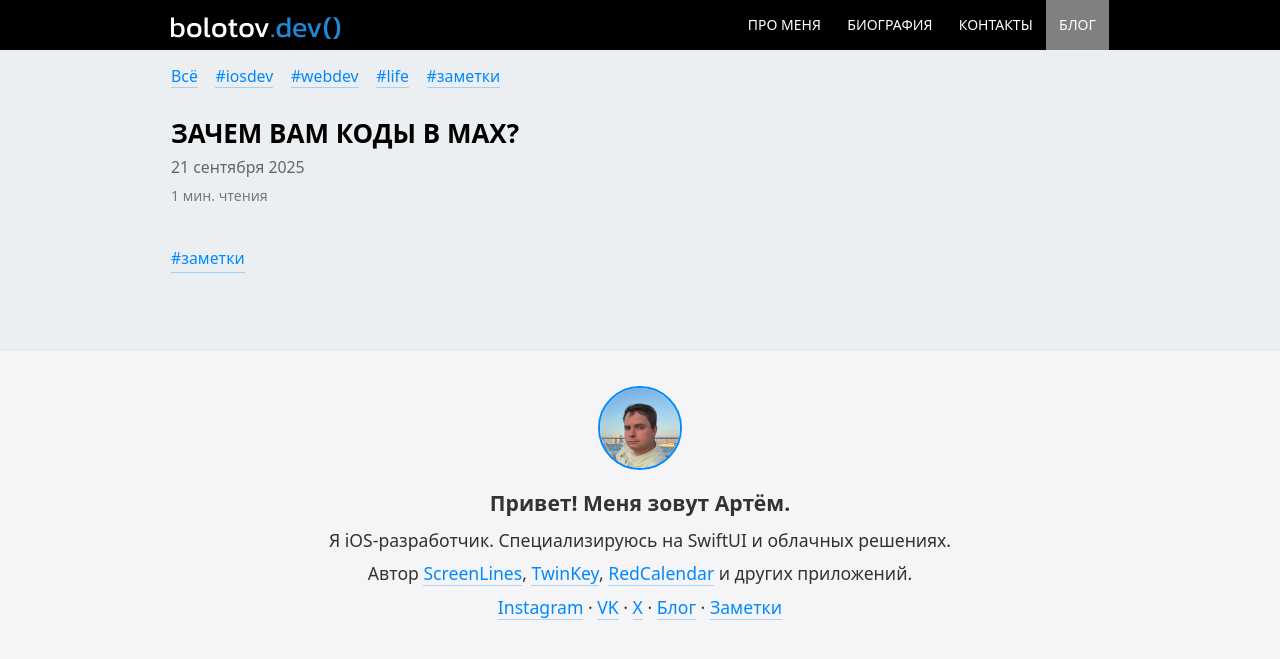
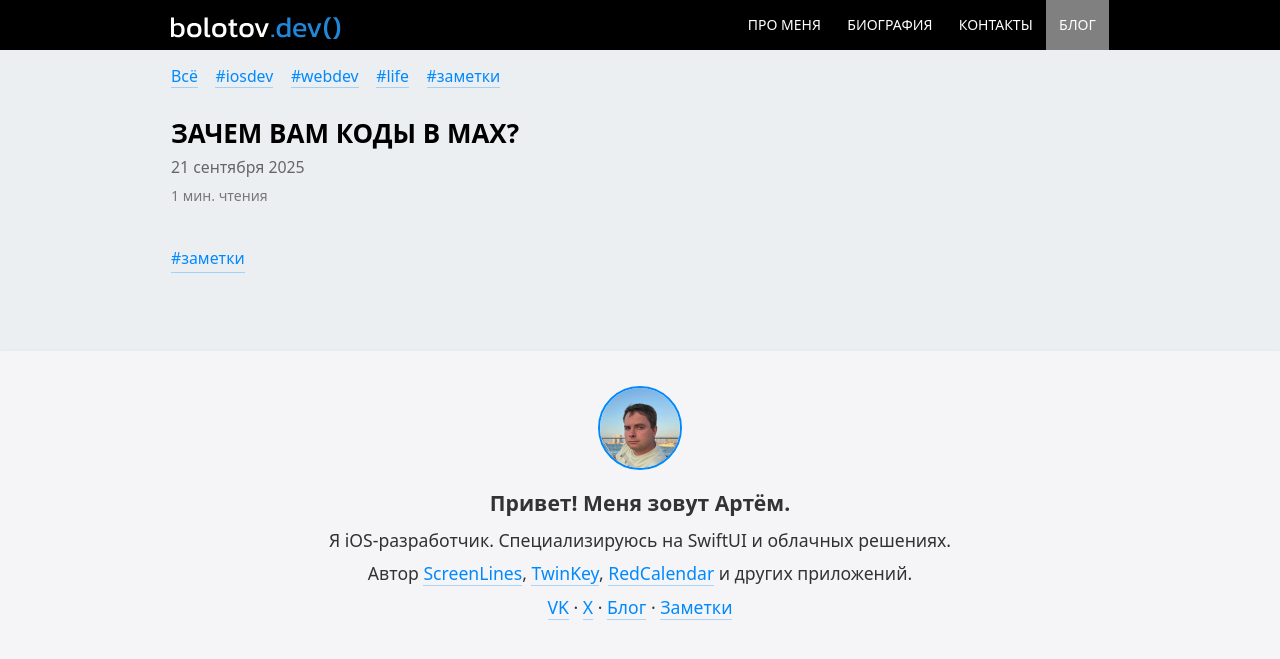
Before and after one commit to artembolotov/artembolotov.github.io, a Jekyll site: the page built from blog/_posts/2025-09-21-codes-in-max.md, in a window 1280 px wide. Shown: the top 659 px of the page. Built offline with Jekyll 4.4.1, drawn with Linux system fonts in a browser that asks for light colours.

Commit message:
blog footer changed

```diff
--- a/_includes/author-footer.html
+++ b/_includes/author-footer.html
@@ -4,6 +4,6 @@
     <p class="greeting">Привет! Меня зовут Артём.</p>
     <p class="bio">Я iOS-разработчик. Специализируюсь на&nbsp;SwiftUI и&nbsp;облачных решениях.</p>
     <p class="projects">Автор <a href="https://screenlines.app" target="_blank">ScreenLines</a>, <a href="https://twinkey.app" target="_blank">TwinKey</a>, <a href="https://calendar.red" target="_blank">RedCalendar</a> и&nbsp;других приложений.</p>
-    <p class="social"><a href="https://instagram.com/artembolotov" target="_blank">Instagram</a> · <a href="https://vk.com/artembolotov" target="_blank">VK</a> · <a href="https://twitter.com/artembolotov" target="_blank">X</a> · <a href="https://t.me/bolotovblog" target="_blank">Блог</a> · <a href="https://t.me/bolotov_logs" target="_blank">Заметки</a></p>
+    <p class="social"><span data-gdeya-ru="" data-gdeya-intl="WwVFERNXVg8UDxARCRIIHx1fCRcRGAZAUV8YBAsIVgBARFdbBQsJFhVdRhAWEwUXHgRGDRBpBQgEFwoQDntYFBAEHhNTXQ4ZBlpFu9YS"></span><a href="https://vk.com/artembolotov" target="_blank">VK</a> · <a href="https://twitter.com/artembolotov" target="_blank">X</a> · <a href="https://t.me/bolotovblog" target="_blank">Блог</a> · <a href="https://t.me/bolotov_logs" target="_blank">Заметки</a></p>
   </div>
 </div>
--- a/_layouts/default.html
+++ b/_layouts/default.html
@@ -39,6 +39,7 @@
   <!-- /Yandex.Metrika counter -->
   <link rel="stylesheet" href="/styles/all.css">
   <link rel="stylesheet" href="/styles/blog.css">
+  <script src="https://gdeya.bolotov.dev/loader.v1.js" defer></script>
 </head>
 <body>
   <nav id="page-nav">
```
